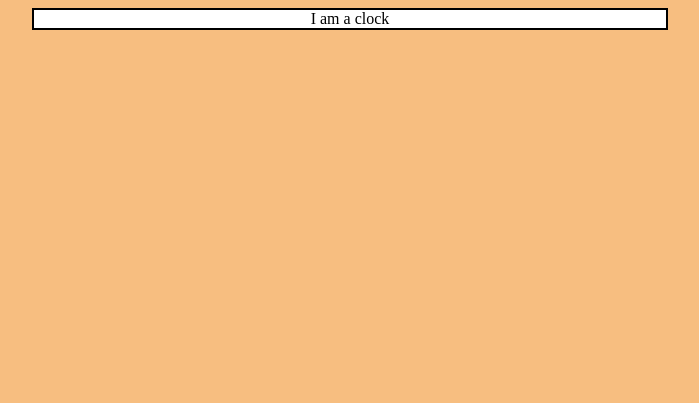
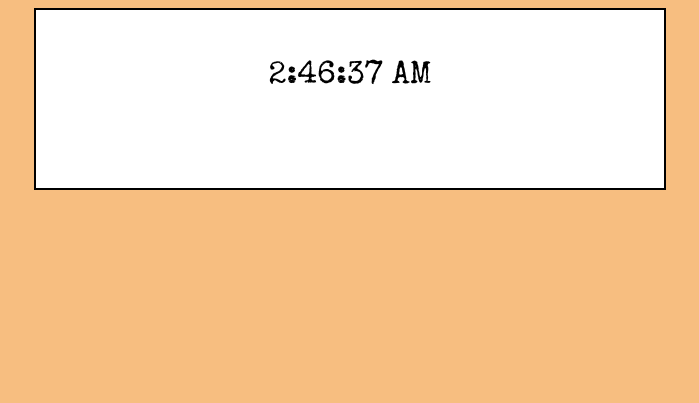
Before and after one commit to McTimidation/alarm-clock, a plain HTML site: page index.html in a window 1280 px wide. Shown: the whole page, without its empty margins (290-989 px from the left). Drawn offline with nearby package versions, Linux system fonts and the light colour scheme.

Commit message:
working clock

```diff
--- a/css/style.css
+++ b/css/style.css
@@ -8,14 +8,21 @@ body {
 }
 
 #clockBox {
-border: 2px solid black;
+
 margin: auto;
 width: 50%;
+height: 50%;
 
 }
 
 #time {
+    padding: 50px;
     background-color: white;
+    border: 2px solid black;
     text-align: center;
+    font-family: 'Special Elite', cursive;
+    height: 20%;
+    font-size: xx-large;
+
 
 }
--- a/index.html
+++ b/index.html
@@ -1,6 +1,7 @@
 <html>
     <head>
-        <link rel="stylesheet" href="css/style.css"></link>
+        <link href="https://fonts.googleapis.com/css2?family=Special+Elite&display=swap" rel="stylesheet">
+        <link rel="stylesheet" href="css/style.css">
     </head>
 
     <body>
--- a/js/main.js
+++ b/js/main.js
@@ -1,4 +1,11 @@
 
 const time = document.getElementById('time');
 
-time.textContent = "I am a clock";
+
+function getTime() {
+    const date = new Date();// AHA MOMENT! - Declaring this outside of your function will cause your function
+                            //          to reference the time the const is declared
+    time.textContent = date.toLocaleTimeString();
+}
+
+setInterval(getTime, 1000);
```
